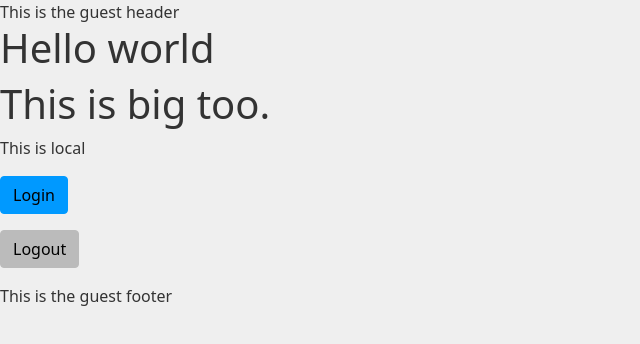
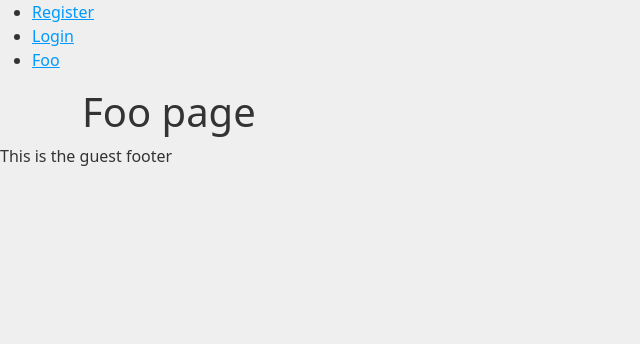
Before and after one commit to dropkickdev/stonksnote-react, a React (Create React App) app: page /foo in a window 1280 px wide. Shown: the top 344 px of the page, without its empty margins (0-640 px from the left). Built offline with nearby package versions, Linux system fonts and the light colour scheme.

Commit message:
Give each area its own routes file for better compartamentalization

```diff
--- a/src/App.js
+++ b/src/App.js
@@ -1,8 +1,13 @@
 import './App.css'
 import { useSelector, useDispatch } from "react-redux"
+import { Route } from 'react-router-dom'
+
 import s from "./app/settings/settings"
 import GuestTemplate from "./templates/layouts/GuestTemplate"
 import { login, logout } from "./app/redux/store"
+import Register from "./components/authentication/Register"
+import Login from "./components/authentication/Login"
+import AuthRoutes, { FooRoutes } from "./components/authentication/routes"
 
 
 function App() {
@@ -23,6 +28,11 @@ function App() {
     return (
         <>
             <div className="App">
+
+                <Route path={''} component={AuthRoutes} />
+                <Route path={''} component={FooRoutes} />
+
+                {/*
                 <GuestTemplate>
                     <h1>Hello world</h1>
                     <p className="h1">This is big too.</p>
@@ -31,6 +41,7 @@ function App() {
                     <p><button className={'btn btn-secondary'} onClick={loggingout}>Logout</button></p>
                     <p>{auth.display}</p>
                 </GuestTemplate>
+                */}
             </div>
         </>
     );
--- /dev/null
+++ b/src/components/authentication/Login.js
@@ -0,0 +1,22 @@
+import GuestTemplate from "../../templates/layouts/GuestTemplate"
+
+
+const Login = props => {
+    return (
+        <GuestTemplate>
+            <main className={'container'}>
+                <h1>Login page</h1>
+            </main>
+        </GuestTemplate>
+    )
+}
+
+export const FooPage = () => (
+    <GuestTemplate>
+        <main className={'container'}>
+            <h1>Foo page</h1>
+        </main>
+    </GuestTemplate>
+)
+
+export default Login
--- /dev/null
+++ b/src/components/authentication/Register.js
@@ -0,0 +1,14 @@
+import GuestTemplate from "../../templates/layouts/GuestTemplate"
+
+
+const Register = props => {
+    return (
+        <GuestTemplate>
+            <main className={'container'}>
+                <h1>Register page</h1>
+            </main>
+        </GuestTemplate>
+    )
+}
+
+export default Register
--- /dev/null
+++ b/src/components/authentication/routes.js
@@ -0,0 +1,26 @@
+import { Switch, Route, useRouteMatch } from 'react-router-dom'
+import Register from "./Register"
+import Login, { FooPage } from "./Login"
+import s from "../../app/settings/settings"
+
+
+
+const AuthRoutes = () => {
+    return (
+        <Switch>
+            <Route path={`${s.REGISTER_URL}`} component={Register} />
+            <Route path={`${s.LOGIN_URL}`} component={Login} />
+        </Switch>
+    )
+}
+
+export const FooRoutes = () => {
+    return (
+        <Switch>
+            <Route path={`/foo`} component={FooPage} />
+        </Switch>
+    )
+}
+
+
+export default AuthRoutes
--- a/src/templates/auth/register.js
+++ /dev/null
@@ -1,6 +0,0 @@
-import GuestTemplate from "../layouts/GuestTemplate"
-
-
-export const RegisterPage = () => {
-
-}
--- a/src/templates/layouts/GuestTemplate.js
+++ b/src/templates/layouts/GuestTemplate.js
@@ -8,9 +8,7 @@ const GuestTemplate = props => {
     return (
         <BaseTemplate>
             <Header />
-            <main>
-                {props.children}
-            </main>
+            {props.children}
             <Footer />
         </BaseTemplate>
     )
--- a/src/templates/layouts/UserTemplate.js
+++ b/src/templates/layouts/UserTemplate.js
@@ -8,9 +8,7 @@ const UserTemplate = props => {
     return (
         <BaseTemplate>
             <Header />
-            <main>
-                {props.children}
-            </main>
+            {props.children}
             <Footer />
         </BaseTemplate>
     )
--- a/src/templates/partials/headers.js
+++ b/src/templates/partials/headers.js
@@ -1,12 +1,17 @@
 import { useSelector } from "react-redux"
-
+import { NavLink } from "react-router-dom"
+import s from "../../app/settings/settings"
 
 
 export const GuestHeader = ({theme}) => {
     return (
         <>
             <header id="header" className={theme}>
-                This is the guest header
+                <ul>
+                    <li><NavLink to={`${s.REGISTER_URL}`}>Register</NavLink></li>
+                    <li><NavLink to={`${s.LOGIN_URL}`}>Login</NavLink></li>
+                    <li><NavLink to={'/foo'}>Foo</NavLink></li>
+                </ul>
             </header>
         </>
     )
```
Also changed, not shown: src/app/routes.js (deleted, +0 -11 lines).
